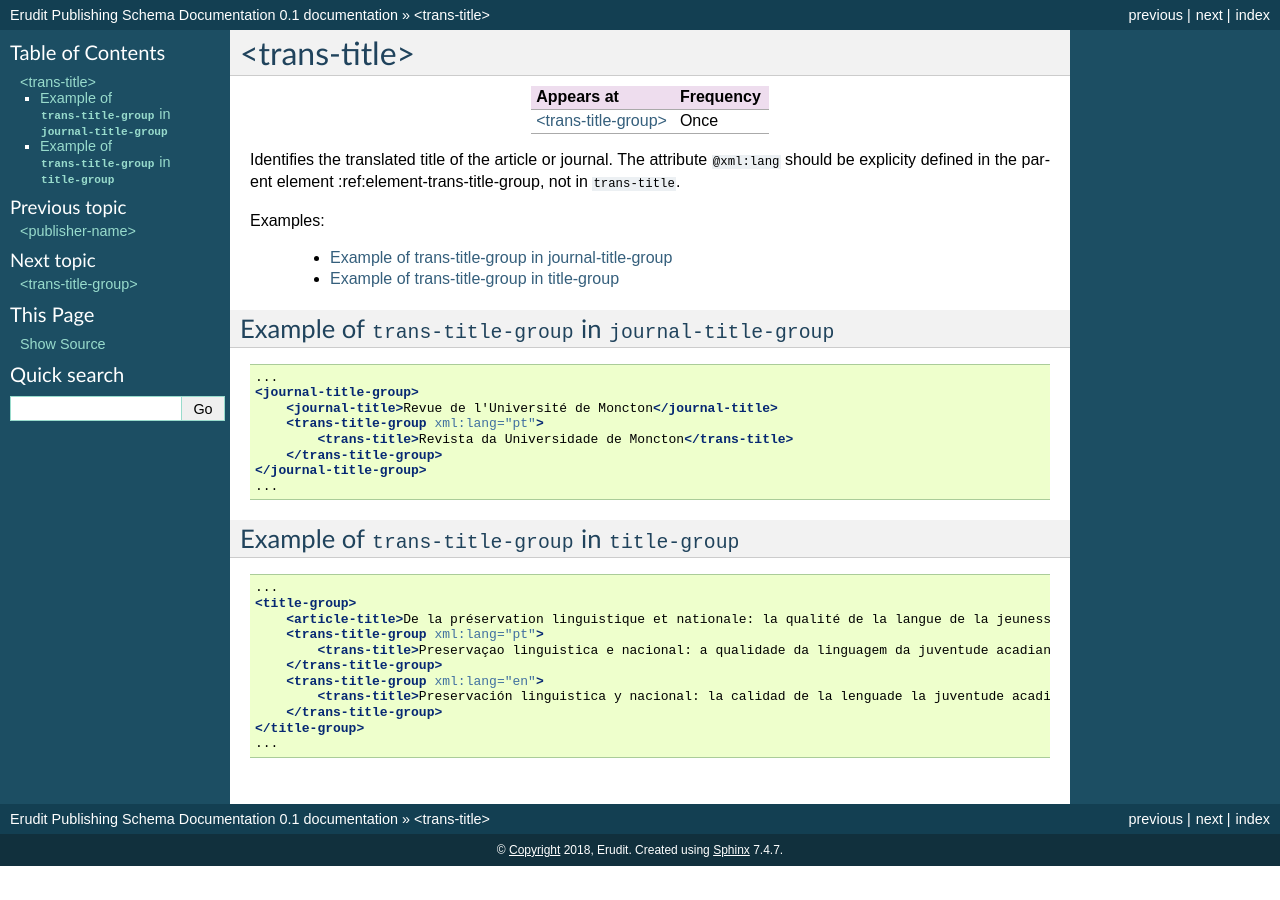
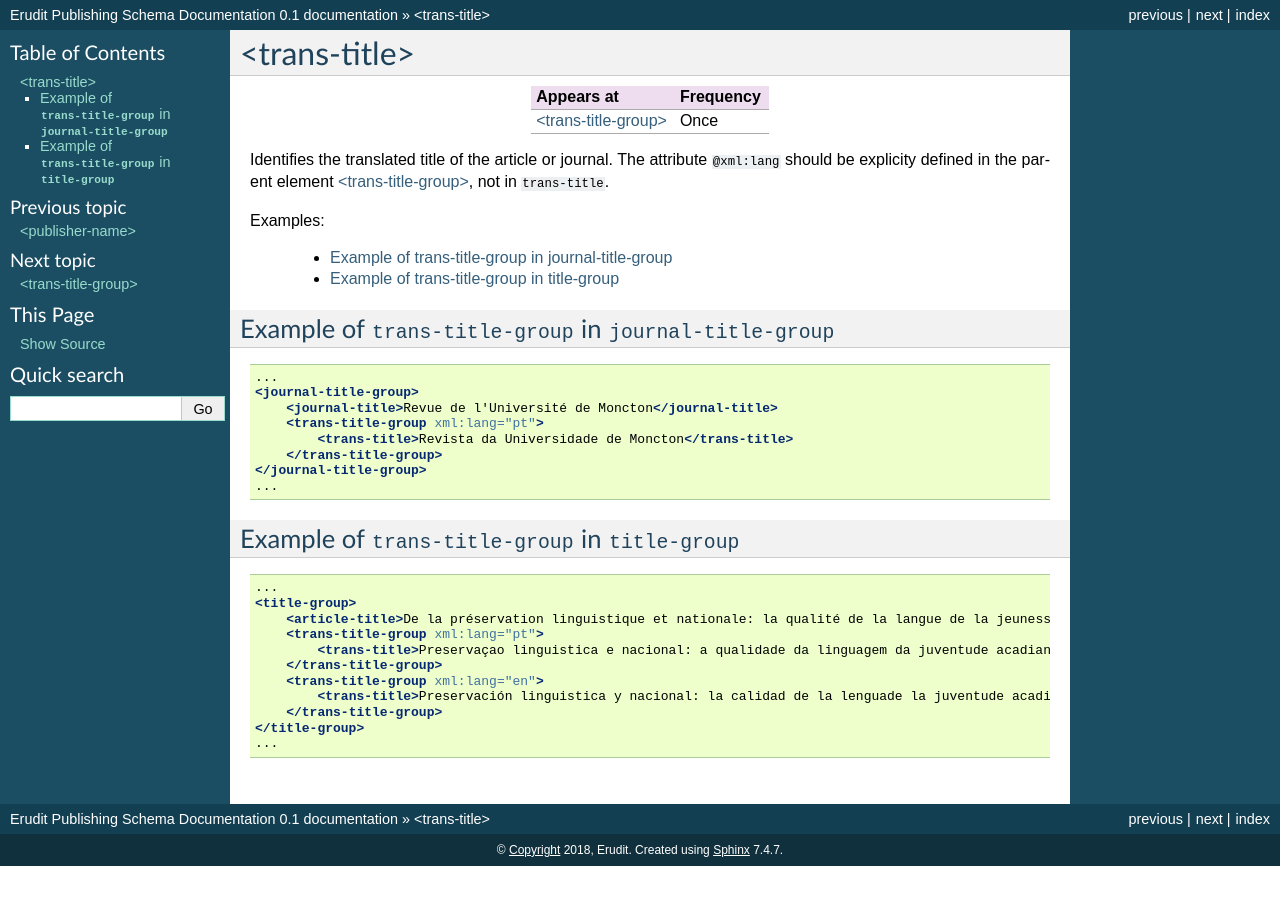
Before and after one commit to erudit/erudit-ps-documentation, a Sphinx documentation site: the page built from docs/source/tagset/element-trans-title.rst, in a window 1280 px wide. Built offline with Sphinx 7.4.7, drawn with Linux system fonts in a browser that asks for light colours.

```diff
--- a/docs/source/tagset/element-trans-title.rst
+++ b/docs/source/tagset/element-trans-title.rst
@@ -10,7 +10,7 @@
 +-----------------------------------+------------+
 
 
-Identifies the translated title of the article or journal. The attribute ``@xml:lang`` should be explicity defined in the parent element :ref:element-trans-title-group, not in ``trans-title``.
+Identifies the translated title of the article or journal. The attribute ``@xml:lang`` should be explicity defined in the parent element :ref:`element-trans-title-group`, not in ``trans-title``.
 
 
 Examples:
```
